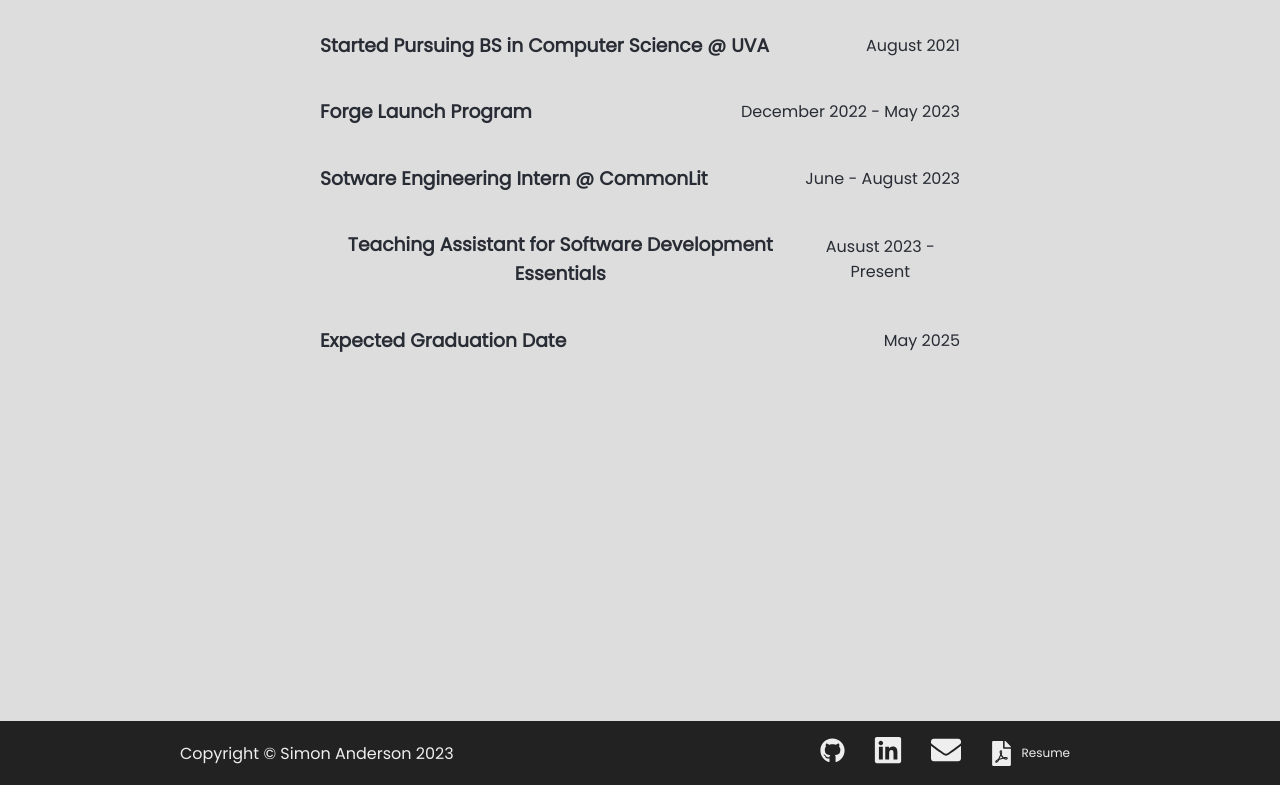
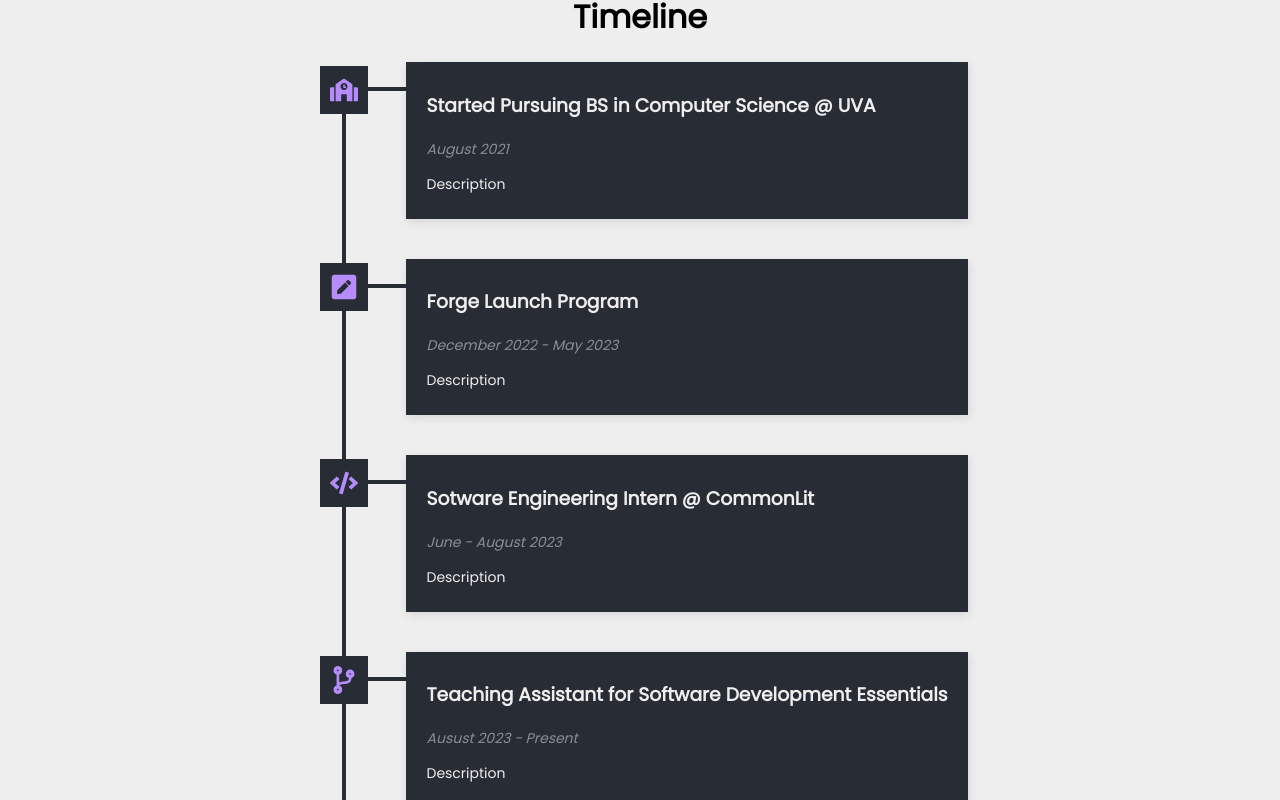
Before and after one commit to simonanderson16/Portfolio, a React (Create React App) app: page / in a window 1280 px wide. Shown: the part 3220-4020 px from the top of the page. Built offline with nearby package versions, Linux system fonts and the light colour scheme.

Commit message:
created vertical timeline layout

```diff
--- a/package.json
+++ b/package.json
@@ -6,6 +6,7 @@
     "@testing-library/jest-dom": "^5.16.5",
     "@testing-library/react": "^13.4.0",
     "@testing-library/user-event": "^13.5.0",
+    "font-awesome": "^4.7.0",
     "react": "^18.2.0",
     "react-dom": "^18.2.0",
     "react-icons": "^4.8.0",
--- a/public/styles.css
+++ b/public/styles.css
@@ -161,7 +161,7 @@
     color: #eee;
   }
 
-  .skills-container, .timeline-container {
+  .skills-container /*.timeline-container*/ {
     margin-top: 0px;
     background: #ddd;
     height: 100vh;
@@ -218,7 +218,7 @@
     cursor: pointer;
   }
 
-  .timeline-items {
+  /*.timeline-items {
     width: 50%;
   }
 
@@ -227,4 +227,94 @@
     flex-direction: row;
     justify-content: space-between;
     align-items: center;
+  }*/
+
+  .timeline-container {
+    height: fit-content;
+    background-color: #eee;
+    margin: 50px auto;
+    display: flex;
+    flex-direction: column;
+    align-items: center;
   }
+
+  .timeline-container p {
+    font-weight: 300;
+    line-height: 1.5;
+    font-size: 14px;
+  }
+
+  .vertical-timeline {
+    position: relative;
+    padding-left: 4rem;
+    margin: 0 0 0 30px;
+    color: #222;
+    text-align: left;
+  }
+
+  .vertical-timeline::before {
+    content: "";
+    width: 4px;
+    height: 80%;
+    position: absolute;
+    background-color: #282c34;
+    left: 0;
+    top: 15px;
+  }
+
+  .vertical-timeline .timeline-box {
+    position: relative;
+    margin-bottom: 2.5rem;
+  }
+
+  .vertical-timeline .timeline-box .timeline-icon {
+    position: absolute;
+    left: -86px;
+    top: 4px;
+    width: 48px;
+    height: 48px;
+    background-color: #282c34;
+    border-radius: 0px;
+    font-size: 3rem;
+    text-align: center;
+  }
+
+.vertical-timeline .timeline-box .timeline-icon .icon {
+    display: flex;
+    align-items: center;
+    justify-content: center;
+    font-size: 1.75rem;
+    margin: 10px;
+    color: #b68bfa;
+}
+
+.vertical-timeline .timeline-box .timeline-body {
+    color: #eee;
+    background-color: #282c34;
+    padding: 10px 20px 10px 20px;
+    box-shadow: 1px 3px 9px rgba(0,0,0,0.1);
+    cursor: pointer;
+    transition: all 0.5s ease;
+}
+
+.vertical-timeline .timeline-box .timeline-body:hover {
+    box-shadow: 1px 3px 20px rgba(0,0,0,0.8);
+    background-color: #7b5aaf;
+}
+
+.vertical-timeline .timeline-box .timeline-body::before {
+    content: "";
+    background-color: inherit;
+    width: 100px;
+    height: 4px;
+    display: block;
+    position: absolute;
+    left: -38px;
+    top: 25px
+}
+
+.vertical-timeline .timeline-box .timeline-body .timeline-date {
+    font-weight: 300;
+    font-style: italic;
+    opacity: 0.5;
+}
--- a/src/components/Timeline.js
+++ b/src/components/Timeline.js
@@ -1,6 +1,11 @@
+
+import {FaGraduationCap, FaBookOpen, FaPenSquare, FaNetworkWired, FaSchool, FaCodeBranch, FaCode} from "react-icons/fa";
+
+
+
 export default function Timeline() {
     return (
-        <div className="timeline-container" id="timeline-section">
+        /*<div className="timeline-container" id="timeline-section">
             <h1>Timeline</h1>
             <div className="timeline-items">
                 <div className="timeline-item">
@@ -24,6 +29,66 @@
                     <p>May 2025</p>
                 </div>
             </div>
+        </div>*/
+        <div className="timeline-container" id="timeline-section">
+            <h1>Timeline</h1>
+            <div className="vertical-timeline">
+                <div className="timeline-box">
+                    <div className="timeline-icon">
+                        <FaSchool className="icon"/>
+                    </div>
+                    <div className="timeline-body">
+                        <h3 className="header">Started Pursuing BS in Computer Science @ UVA</h3>
+                        <p className="timeline-date">August 2021</p>
+                        <p>Description</p>
+                    </div>
+                </div>
+
+                <div className="timeline-box">
+                    <div className="timeline-icon">
+                        <FaPenSquare className="icon"/>
+                    </div>
+                    <div className="timeline-body">
+                        <h3 className="header">Forge Launch Program</h3>
+                        <p className="timeline-date">December 2022 - May 2023</p>
+                        <p>Description</p>
+                    </div>
+                </div>
+
+                <div className="timeline-box">
+                    <div className="timeline-icon">
+                        <FaCode className="icon"/>
+                    </div>
+                    <div className="timeline-body">
+                        <h3 className="header">Sotware Engineering Intern @ CommonLit</h3>
+                        <p className="timeline-date">June - August 2023</p>
+                        <p>Description</p>
+                    </div>
+                </div>
+
+                <div className="timeline-box">
+                    <div className="timeline-icon">
+                        <FaCodeBranch className="icon"/>
+                    </div>
+                    <div className="timeline-body">
+                        <h3 className="header">Teaching Assistant for Software Development Essentials</h3>
+                        <p className="timeline-date">Ausust 2023 - Present</p>
+                        <p>Description</p>
+                    </div>
+                </div>
+
+                <div className="timeline-box">
+                    <div className="timeline-icon">
+                        <FaGraduationCap className="icon"/>
+                    </div>
+                    <div className="timeline-body">
+                        <h3 className="header">Expected Graduation Date</h3>
+                        <p className="timeline-date">May 2025</p>
+                        <p>Description</p>
+                    </div>
+                </div>
+
+            </div>
         </div>
     );
 }
--- a/src/index.js
+++ b/src/index.js
@@ -3,6 +3,7 @@
 import './index.css';
 import App from './App';
 import reportWebVitals from './reportWebVitals';
+import 'font-awesome/css/font-awesome.min.css';
 
 const root = ReactDOM.createRoot(document.getElementById('root'));
 root.render(
```
Also changed, not shown: 1 other file (tests, documents, lock files or other folders).
